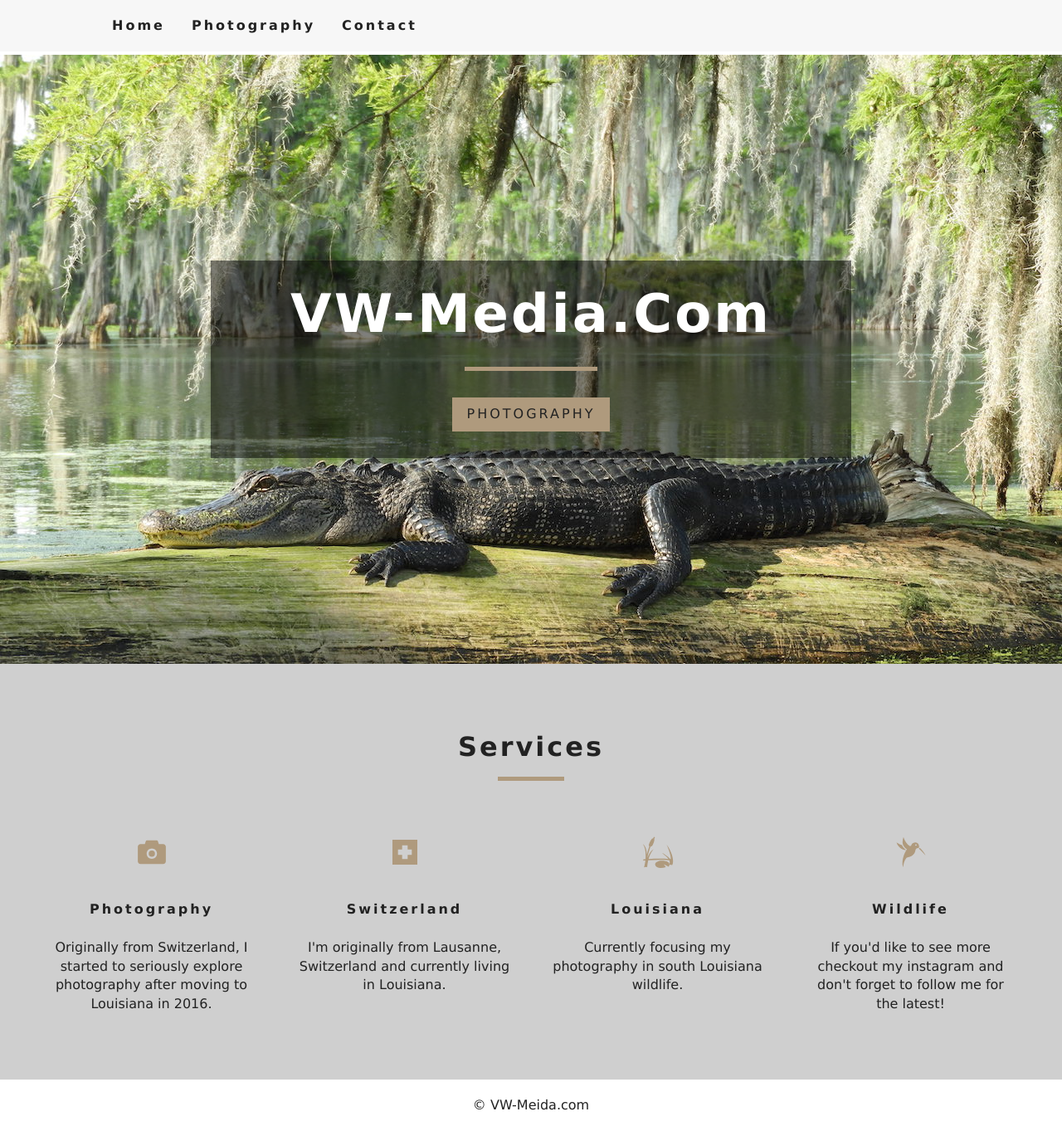
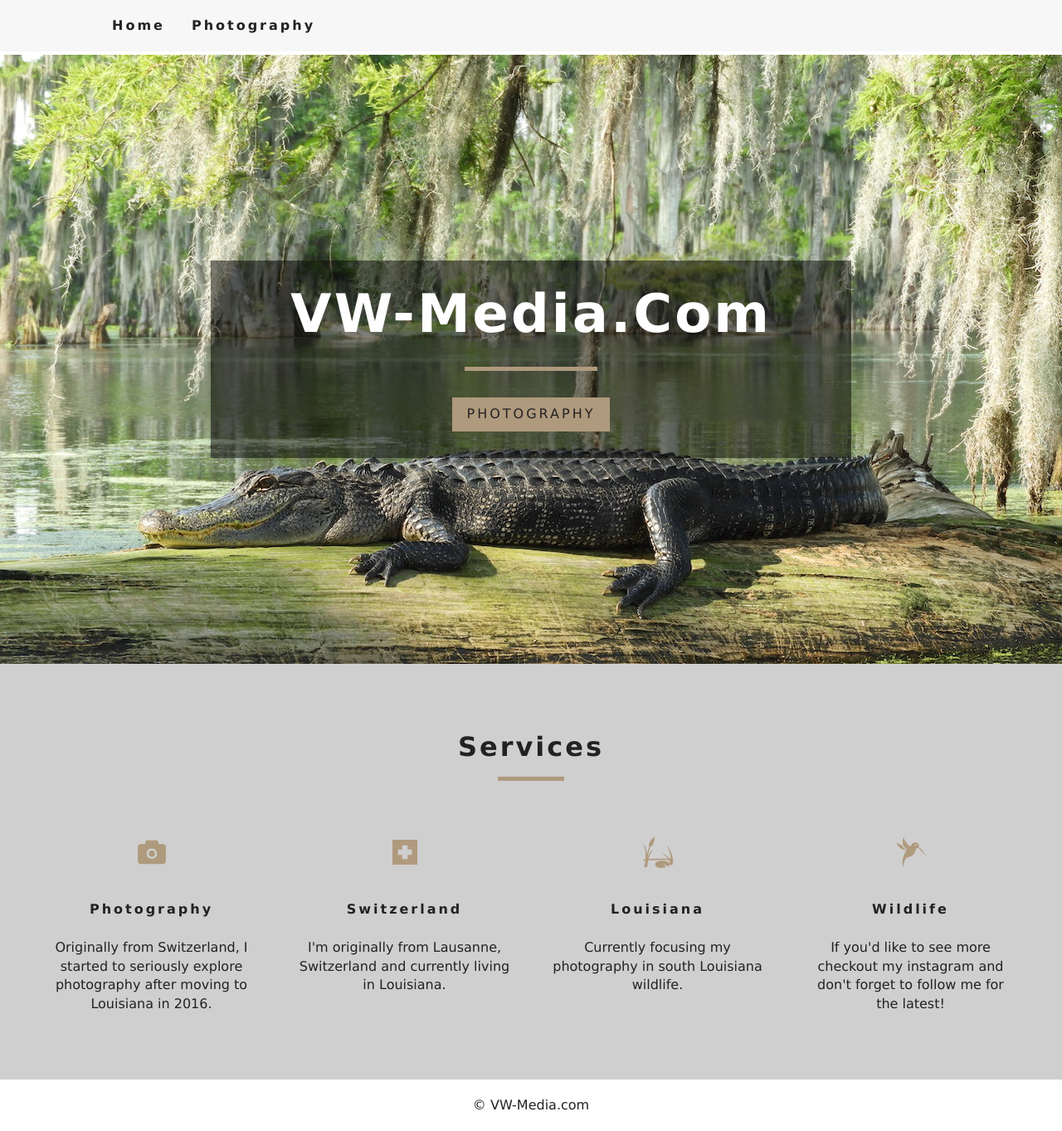
Before and after one commit to RyanJTalbot/vw-media-react, a React (Create React App) app: page / in a window 1280 px wide. Shown: the whole page at 83% size. Built offline with nearby package versions, Linux system fonts and the light colour scheme.

Commit message:
Remove contact fix typos

```diff
--- a/src/components/Footer.js
+++ b/src/components/Footer.js
@@ -4,7 +4,7 @@ export default class Footer extends Component {
   render() {
     return (
       <div className="footer">
-        &#169; VW-Meida.com
+        &#169; VW-Media.com
       </div>
     )
   }
--- a/src/components/Navbar.js
+++ b/src/components/Navbar.js
@@ -38,9 +38,9 @@ export default class Navbar extends Component {
             <li>
               <Link to="/photography">Photography</Link>
             </li>
-            <li>
+            {/* <li>
               <Link to="/contact">Contact</Link>
-            </li>
+            </li> */}
           </ul>
         </div>
       </nav>
```
